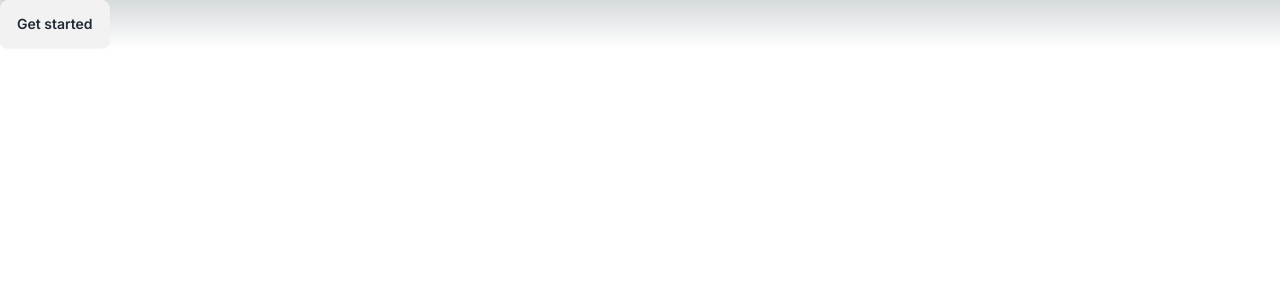
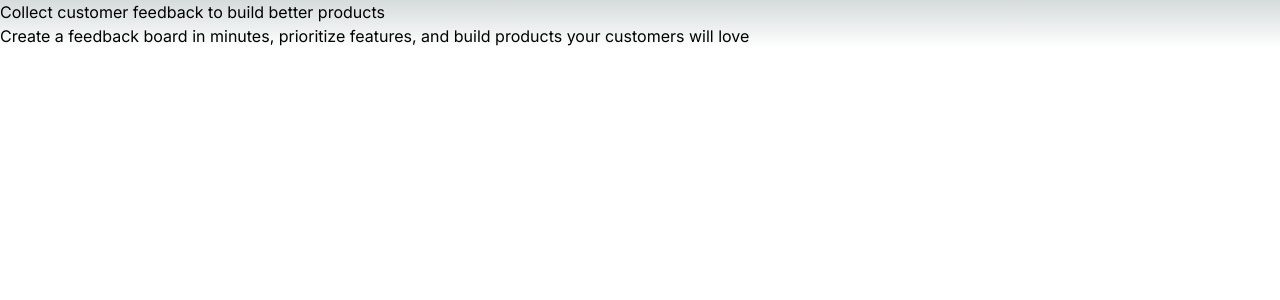
Before and after one commit to taiguara-saas/codefast-saas, a Next.js app: page / in a window 1280 px wide. Shown: the top 300 px of the page. Built offline with nearby package versions, Linux system fonts and the light colour scheme.

Commit message:
updated the hero section

```diff
--- a/app/page.js
+++ b/app/page.js
@@ -3,7 +3,11 @@ import Image from "next/image";
 export default function Home() {
   return (
     <main>
-      <button className="btn">Get started</button>
+      <h1>Collect customer feedback to build better products</h1>
+      <div>
+        Create a feedback board in minutes, prioritize features, and build
+        products your customers will love
+      </div>
     </main>
   );
 }
```
